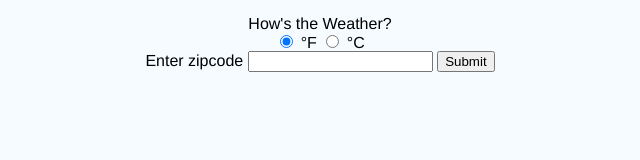
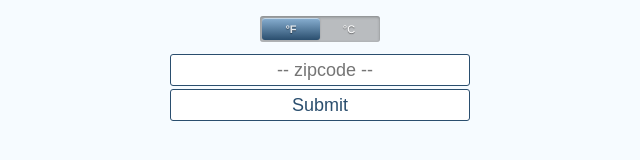
Before and after one commit to smcgee31/simple-weather-app, a plain HTML site: page index.html in a window 1280 px wide. Shown: the whole page, without its empty margins (320-960 px from the left). Drawn offline with nearby package versions, Linux system fonts and the light colour scheme; some packages are replaced by stand-ins of ours; a script that the page names is missing.

Commit message:
finished

```diff
--- a/index.html
+++ b/index.html
@@ -4,41 +4,35 @@
     <title>How's the Weather?</title>
     <meta charset="UTF-8">
     <meta name="viewport" content="width=device-width, initial-scale=1">
-    <link href="styles/style.css" rel="stylesheet">
+    <script src="https://cdnjs.cloudflare.com/ajax/libs/limonte-sweetalert2/6.6.5/sweetalert2.min.js"></script>
+    <link rel="stylesheet" href="https://cdnjs.cloudflare.com/ajax/libs/limonte-sweetalert2/6.6.5/sweetalert2.min.css">
+    <link rel="stylesheet" href="styles/style.css">
   </head>
   <body>
     <div class="wrapper">
       <div class="main">
-        <h1>How's the Weather?</h1>
 
         <div id="weatherForm">
             <div id="tempScale">
-            <input
-              id="scaleCheck"
-              type="radio"
-              name="scaleCheck"
-              value="farenheit"
-              required
-              checked
-            > &deg;F
-
-            <input
-              id="scaleCheck"
-              type="radio"
-              name="scaleCheck"
-              value="celsius"
-              required
-            > &deg;C
+              <div class="switch">
+                <input type="radio" class="switch-input" name="scaleCheck" value="farenheit" id="farenheit" checked>
+                <label for="farenheit" class="switch-label switch-label-off">&deg;F</label>
+                <input type="radio" class="switch-input" name="scaleCheck" value="celsius" id="celsius">
+                <label for="celsius" class="switch-label switch-label-on">&deg;C</label>
+                <span class="switch-selection"></span>
+              </div>
             </div>
 
             <div id="zipcodeForm">
-            <label for="zipcodeInput">Enter zipcode</label>
               <input
                 id="zipcodeInput"
                 type="zipcode"
                 name="zipcode"
+                placeholder="  -- zipcode --"
+                maxlength="5"
+                size="8"
               >
-            <button id="zipSubmit" onclick="runWeather()">Submit</button>
+              <button id="submit" type="button" onclick="runWeather()">Submit</button>
             </div>
         </div>
 
--- a/index.js
+++ b/index.js
@@ -5,7 +5,9 @@ const config = {
   SECRET_KEY: '1c8abf4fe2fa433581930127172604'
 };
 
+const submit = document.querySelector('#zipcodeInput');
 const weatherDisplay = document.querySelector('#weatherDisplay');
+
 const results = {
     city:          ''
   , state:         ''
@@ -17,6 +19,13 @@ const results = {
   , windDir:       ''
   , windSpeed:     ''
 }
+
+submit.addEventListener('keyup', function(event) {
+  event.preventDefault();
+  if (event.key === 'Enter') {
+    runWeather();
+  }
+});
 
 function runWeather() {
   let radios = document.querySelectorAll('input[ type = "radio" ]:checked');
@@ -37,7 +46,9 @@ function runWeather() {
     return displayWeather(results);
   })
   .catch((error) => {
-    console.error('error:', error);
+    swal('Oops...',
+    `${error.response.data.error.message} Invalid zipcode.`,
+    'error');
   });
 }
 
@@ -68,6 +79,10 @@ function handleResponse(response, scaleCheck) {
   return results;
 }
 
+function handleError(response) {
+  console.error('ERROR:', response);
+}
+
 function displayWeather(results) {
   function html() {
     return `
--- a/styles/style.css
+++ b/styles/style.css
@@ -17,12 +17,131 @@ body {
   box-shadow: border-box;
 }
 
+.switch {
+  position: relative;
+  height: 26px;
+  width: 120px;
+  margin: 12px auto;
+  background: rgba(0, 0, 0, 0.25);
+  border-radius: 3px;
+  -webkit-box-shadow: inset 0 1px 3px rgba(0, 0, 0, 0.3), 0 1px rgba(255, 255, 255, 0.1);
+  box-shadow: inset 0 1px 3px rgba(0, 0, 0, 0.3), 0 1px rgba(255, 255, 255, 0.1);
+}
+
+.switch-label {
+  position: relative;
+  z-index: 2;
+  float: left;
+  width: 58px;
+  line-height: 26px;
+  font-size: 11px;
+  color: white;
+  text-align: center;
+  text-shadow: 0 1px 1px rgba(0, 0, 0, 0.45);
+  cursor: pointer;
+}
+.switch-label:active {
+  font-weight: bold;
+}
+
+.switch-label-off {
+  padding-left: 2px;
+}
+
+.switch-label-on {
+  padding-right: 2px;
+}
+
+
+.switch-input {
+  display: none;
+}
+.switch-input:checked + .switch-label {
+  font-weight: bold;
+  color: rgba(255, 255, 255, 0.85);
+  /*text-shadow: 0 1px rgba(255, 255, 255, 0.25);*/
+  -webkit-transition: 0.15s ease-out;
+  -moz-transition: 0.15s ease-out;
+  -ms-transition: 0.15s ease-out;
+  -o-transition: 0.15s ease-out;
+  transition: 0.15s ease-out;
+  -webkit-transition-property: color;
+  -moz-transition-property: color;
+  -ms-transition-property: color;
+  -o-transition-property: color;
+  transition-property: color;
+}
+.switch-input:checked + .switch-label-on ~ .switch-selection {
+  left: 60px;
+  /* Note: left: 50%; doesn't transition in WebKit */
+}
+
+.switch-selection {
+  position: absolute;
+  z-index: 1;
+  top: 2px;
+  left: 2px;
+  display: block;
+  width: 58px;
+  height: 22px;
+  border-radius: 3px;
+  background-color: #2A4E6E;
+  background-image: -webkit-gradient(linear, left top, left bottom, color-stop(0%, #89b0d2), color-stop(100%, #2A4E6E));
+  background-image: -webkit-linear-gradient(top, #89b0d2, #2A4E6E);
+  background-image: -moz-linear-gradient(top, #89b0d2, #2A4E6E);
+  background-image: -ms-linear-gradient(top, #89b0d2, #2A4E6E);
+  background-image: -o-linear-gradient(top, #89b0d2, #2A4E6E);
+  background-image: linear-gradient(top, #89b0d2, #2A4E6E);
+  -webkit-box-shadow: inset 0 1px rgba(255, 255, 255, 0.5), 0 0 2px rgba(0, 0, 0, 0.2);
+  box-shadow: inset 0 1px rgba(255, 255, 255, 0.5), 0 0 2px rgba(0, 0, 0, 0.2);
+  -webkit-transition: left 0.15s ease-out;
+  -moz-transition: left 0.15s ease-out;
+  -ms-transition: left 0.15s ease-out;
+  -o-transition: left 0.15s ease-out;
+  transition: left 0.15s ease-out;
+}
+
+#zipcodeInput {
+  display: block;
+  margin: 3px auto;
+  width: 292px;
+  line-height: 24px;
+  text-align: center;
+  font-size: 18px;
+  background-color: white;
+  padding: 3px;
+  color: #2A4E6E;
+  border: #2A4E6E 1px solid;
+  border-radius: 3px;
+}
+
+#submit {
+  display: block;
+  margin: 3px auto;
+  width: 300px;
+  line-height: 24px;
+  font-size: 18px;
+  background-color: white;
+  padding: 3px;
+  color: #2A4E6E;
+  border: #2A4E6E 1px solid;
+  border-radius: 3px;
+  cursor: pointer;
+}
+
+#submit:active {
+  position: relative;
+  top: 1px;
+  width: 297px;
+  line-height: 23px;
+}
+
 .card {
   background: #6F8BA5;
-  border-radius: 2px;
+  border-radius: 3px;
   display: inline-block;
   width: 400px;
-  margin: 1rem;
+  margin-top: 1rem;
   position: relative;
 }
 
@@ -34,6 +153,8 @@ body {
   background-color: #2A4E6E;
   color: white;
   padding: 21px;
+  border-top-left-radius: 3px;
+  border-top-right-radius: 3px;
 }
 
 .cityState {
```
Lines whose indentation alone changed are shown as unchanged.
